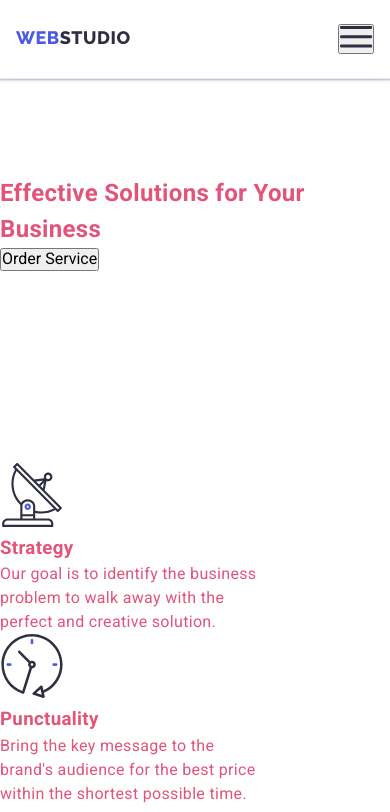
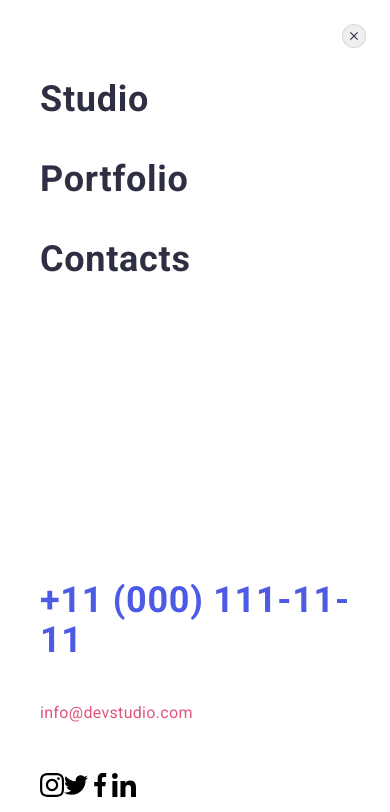
Before and after one commit to JuliusB-ui/goit-markup-hw-07, a plain HTML site: page index.html in a window 390 px wide. Both pictures are taken after a click on the button 356 px from the left and 39 px from the top of the page. Shown: the top 812 px of the page. Drawn offline with nearby package versions, Linux system fonts and the light colour scheme.

Commit message:
mobile menu fix

```diff
--- a/css/styles.css
+++ b/css/styles.css
@@ -80,7 +80,6 @@ position: absolute;
 /* TEXT FORMATS*/
 /* H2 */
 .section-title,
-.navlist,
 .contactlist .list-item:first-child {
   font-size: 36px;
   font-weight: 700;
--- a/css/stylex.css
+++ b/css/stylex.css
@@ -66,8 +66,8 @@ body {
 .footer .link:active,
 .footer .link:hover,
 .footer .link:focus,
-.menu .link:hover,
-.menu .link:focus {
+.menu-navlist .list-item .link:focus,
+.menu-navlist .list-item .link:hover {
     color: var(--ocean);
 }
 
@@ -156,6 +156,12 @@ img {
     letter-spacing: 0.48px;
 }
 
+.menu-toggle {
+    background-color: transparent;
+    border: none;
+    cursor: pointer;
+}
+
 /* MEDIA CHANGE IN HEADER */
 @media screen and (max-width: 767px) {
     .header .list {
@@ -163,7 +169,7 @@ img {
     }
 }
 @media screen and (min-width: 768px) and (max-width: 1157px) {
-    .menu-toggle, .header .nav .list {
+    .menu-toggle, .header .nav .list, .menu-container {
         display: none;
     }
 
@@ -180,7 +186,6 @@ img {
         gap: 12px;
     }
 }
-
 @media screen and (min-width: 1158px) {
     .menu-toggle, .separate-nav {
         display: none;
@@ -217,3 +222,106 @@ img {
         gap: 40px;
     }
 }
+
+
+.menu-container {
+    width: 100vw;
+    height: 100vh;
+    position: absolute;
+    top: 0;
+    left: 0;
+    background-color: #ffffff;
+    transition: transform 250ms cubic-bezier(0.4, 0, 0.2, 1);
+    transform: translateX(100%);
+    z-index: 200;
+}
+.menu-container.is-open {
+    transform: translateX(0%);
+}
+
+.close {
+    position: absolute;
+    right: 24px;
+    top: 24px;
+    width: 24px;
+    height: 24px;
+    border: 1px solid rgba(0, 0, 0, 0.1);
+    border-radius: 50%;
+    display: flex;
+    align-items: center;
+    justify-content: center;
+    cursor: pointer;
+    transition: background-color 250ms cubic-bezier(0.4, 0, 0.2, 1), border 250ms cubic-bezier(0.4, 0, 0.2, 1);
+}
+
+.close:hover,
+.close:focus {
+    background-color: var(--ocean);
+    border: none;
+}
+
+.close-icon {
+    fill:var(--navy);
+    transition: fill 250ms cubic-bezier(0.4, 0, 0.2, 1);
+}
+
+.close:hover .close-icon,
+.close:focus .close-icon {
+    fill:#ffffff;
+}
+
+.menu {
+    padding: 80px 35px 40px 40px;
+    display: flex;
+    flex-direction: column;
+    justify-content: space-between;
+}
+
+.menu-navlist .list{
+    display: flex;
+    flex-direction: column;
+    gap: 40px;
+}
+
+.menu-navlist .list-item .link {
+    font-size: 36px;
+    font-weight: 700;
+    line-height: 1.11;
+    letter-spacing: 0.72px;
+    text-transform: capitalize;
+    color: var(--navy);
+    transition: color 250ms cubic-bezier(0.4, 0, 0.2, 1);
+}
+
+.menu-separator {
+    position: absolute;
+    bottom: 40px;
+    gap: 48px;
+    display: flex;
+    flex-direction: column;
+}
+
+.socmed {
+    display: flex;
+    list-style: none;
+}
+
+.contactlist{
+    font-style: normal;
+    display: flex;
+    flex-direction: column;
+    gap: 40px;
+}
+
+.email {
+    color: var(--slate);
+}
+
+.tel {
+    font-size: 36px;
+    font-weight: 700;
+    line-height: 1.11;
+    letter-spacing: 0.72px;
+    text-transform: capitalize;
+    color: var(--iris);
+}
--- a/index.html
+++ b/index.html
@@ -44,7 +44,7 @@
                     </li>
                 </ul>
             </address>
-            <button class="js-open-menu menu-toggle" aria-expanded="true" aria-controls="mobile-menu" type="button">
+            <button class="js-open-menu menu-toggle" aria-expanded="true" aria-controls="mobile-menu">
                 <svg width="32" height="22" class="hamburger-open">
                     <use href="./images/icons.svg#hamburger"/>
                 </svg>
@@ -329,30 +329,30 @@
             </div>
             <div class="footer-social">
                 <p class="socmed-p">Social media</p>
-                <ul class="socmed-footer">
-                    <li class="socmed-footer-list">
-                        <a href="" class="socmed-footer-link">
+                <ul class="socmed">
+                    <li class="socmed-list">
+                        <a href="" class="socmed-link">
                             <svg width="24" height="24" class="footer-icons">
                                 <use href="./images/icons.svg#instagram"/>
                             </svg>
                         </a>
                     </li>
-                    <li class="socmed-footer-list">
-                        <a href="" class="socmed-footer-link">
+                    <li class="socmed-list">
+                        <a href="" class="socmed-link">
                             <svg width="24" height="24" class="footer-icons">
                                 <use href="./images/icons.svg#twitter"/>
                             </svg>
                         </a>
                     </li>
-                    <li class="socmed-footer-list">
-                        <a href="" class="socmed-footer-link">
+                    <li class="socmed-list">
+                        <a href="" class="socmed-link">
                             <svg width="24" height="24" class="footer-icons">
                                 <use href="./images/icons.svg#facebook"/>
                             </svg>
                         </a>
                     </li>
-                    <li class="socmed-footer-list">
-                        <a href="" class="socmed-footer-link">
+                    <li class="socmed-list">
+                        <a href="" class="socmed-link">
                             <svg width="24" height="24" class="footer-icons">
                                 <use href="./images/icons.svg#linkedin"/>
                             </svg>
@@ -378,7 +378,7 @@
     </footer>
     <div class="backdrop is-hidden" data-modal>
         <div class="modal-window">
-            <button class="close" type="button" data-modal-close>
+            <button class="modal-close" type="button" data-modal-close>
                 <svg width="8" height="8" class="close-icon">
                     <use href="./images/icons.svg#cross"/>
                 </svg>
@@ -431,60 +431,62 @@
             </form>
         </div>
     </div>
-    <div class="menu-container js-menu-container is-open" id="mobile-menu">
+    <div class="menu-container js-menu-container" id="mobile-menu">
         <button class="js-close-menu close" type="button">
             <svg width="8" height="8" class="close-icon">
                 <use href="./images/icons.svg#cross"/>
             </svg>
         </button>
         <div class="menu">
-            <ul class="list navlist">
+            <nav class="menu-navlist">
+                <ul class="list">
                     <li class="list-item active-nav"><a href="./index.html" class="active-link link">Studio</a></li>
                     <li class="list-item"><a href="./portfolio.html" class="link">Portfolio</a></li>
                     <li class="list-item"><a href="" class="link">Contacts</a></li>
                 </ul>
-        <address class="menu-contact">
+            </nav>
+            <div class="menu-separator">
+                <address class="menu-contactlist">
                 <ul class="list contactlist">
                     <li class="list-item">
-                    <a href="tel:+110001111111" class="link">+11 (000) 111-11-11</a>
+                        <a href="tel:+110001111111" class="link tel">+11 (000) 111-11-11</a>
                     </li>
                     <li class="list-item">
-                    <a href="mailto:info@devstudio.com" class="link">info@devstudio.com</a>
+                        <a href="mailto:info@devstudio.com" class="link email">info@devstudio.com</a>
                     </li>
-                <li>
-                    <ul class="socmed-footer">
-                        <li class="socmed-footer-list">
-                            <a href="" class="socmed-footer-link">
+                </ul>
+            </address>
+            <ul class="socmed">
+                <li class="socmed-list">
+                    <a href="" class="socmed-link">
                         <svg width="24" height="24" class="footer-icons">
                             <use href="./images/icons.svg#instagram"/>
                         </svg>
                     </a>
                 </li>
-                        <li class="socmed-footer-list">
-                            <a href="" class="socmed-footer-link">
+                <li class="socmed-list">
+                    <a href="" class="socmed-link">
                         <svg width="24" height="24" class="footer-icons">
                             <use href="./images/icons.svg#twitter"/>
                         </svg>
                     </a>
                 </li>
-                        <li class="socmed-footer-list">
-                            <a href="" class="socmed-footer-link">
+                <li class="socmed-list">
+                    <a href="" class="socmed-link">
                         <svg width="24" height="24" class="footer-icons">
                             <use href="./images/icons.svg#facebook"/>
                         </svg>
                     </a>
                 </li>
-                        <li class="socmed-footer-list">
-                            <a href="" class="socmed-footer-link">
+                <li class="socmed-list">
+                    <a href="" class="socmed-link">
                         <svg width="24" height="24" class="footer-icons">
                             <use href="./images/icons.svg#linkedin"/>
                         </svg>
                     </a>
                 </li>
             </ul>
-                </li>
-            </ul>
-        </address>
+            </div>
         </div>
     </div>
     <script src="./js/modal.js"></script>
--- a/js/mobile-menu.js
+++ b/js/mobile-menu.js
@@ -8,21 +8,8 @@
       openMenuBtn.getAttribute("aria-expanded") === "true" || false;
     openMenuBtn.setAttribute("aria-expanded", !isMenuOpen);
     mobileMenu.classList.toggle("is-open");
-
-    const scrollLockMethod = !isMenuOpen
-      ? "disableBodyScroll"
-      : "enableBodyScroll";
-    bodyScrollLock[scrollLockMethod](document.body);
   };
 
   openMenuBtn.addEventListener("click", toggleMenu);
   closeMenuBtn.addEventListener("click", toggleMenu);
-
-  // Close the mobile menu on wider screens if the device orientation changes
-  window.matchMedia("(min-width: 768px)").addEventListener("change", (e) => {
-    if (!e.matches) return;
-    mobileMenu.classList.remove("is-open");
-    openMenuBtn.setAttribute("aria-expanded", false);
-    bodyScrollLock.enableBodyScroll(document.body);
-  });
 })();
```
Lines whose indentation alone changed are shown as unchanged.
